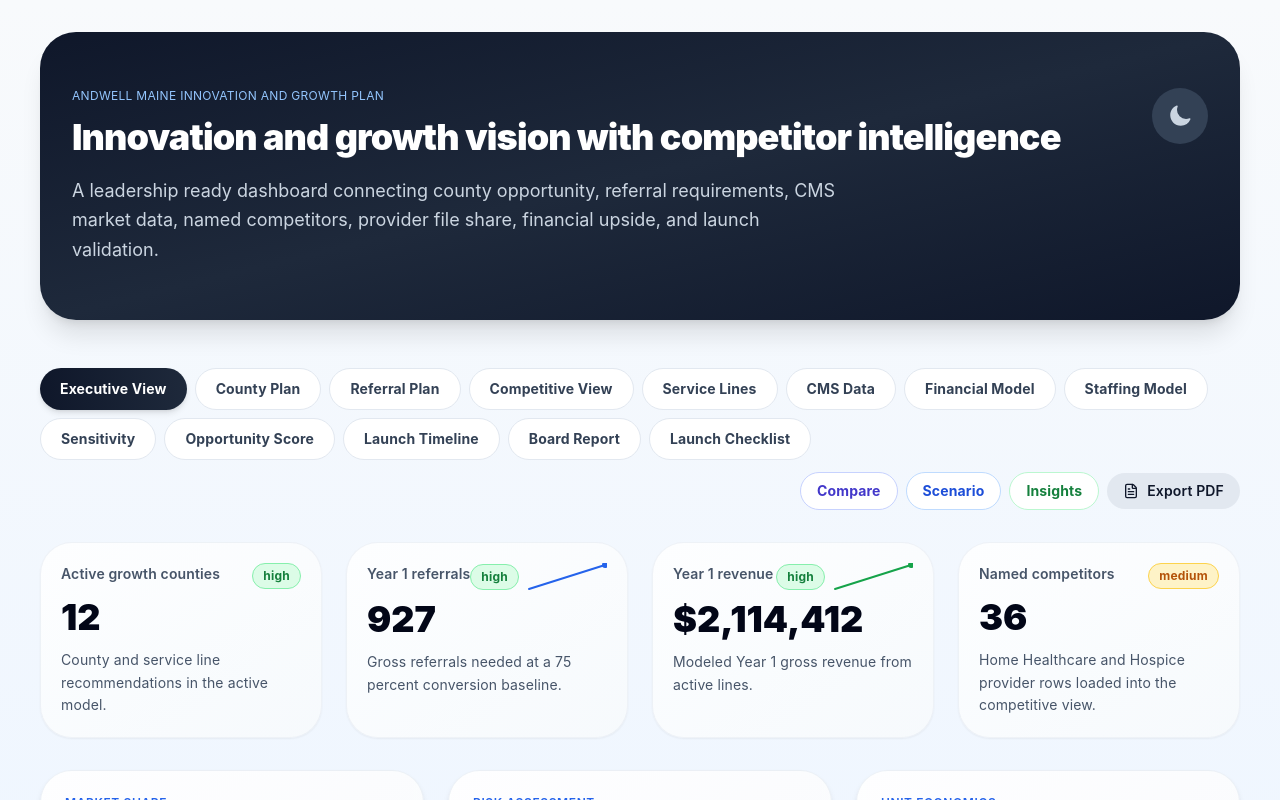
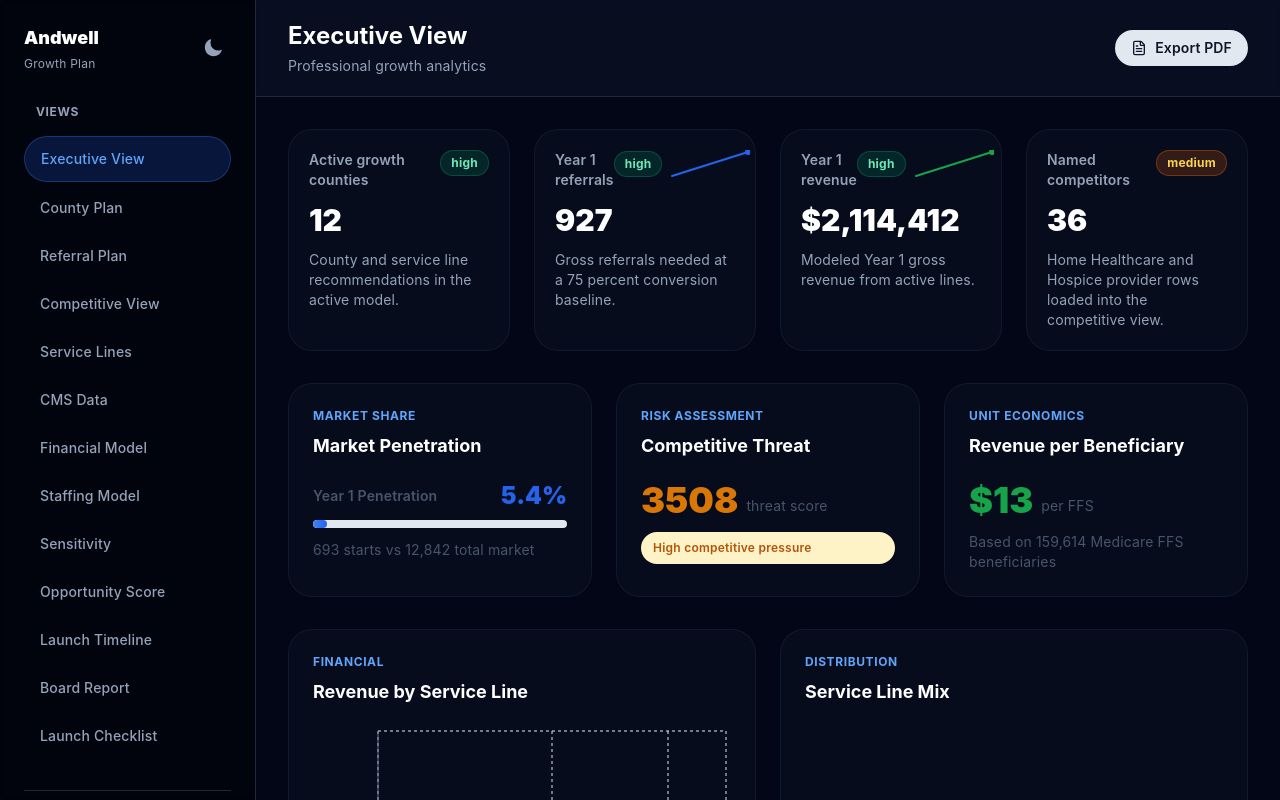
Before and after one commit to Thordadpool5413/Andwell-Growth-Plan, a React (Vite) app: page / in a window 1280 px wide. Shown: the top 800 px of the page. Built offline with nearby package versions, Linux system fonts and the light colour scheme.

Commit message:
feat: redesign app with professional dark theme
Complete overhaul of app layout and styling for a modern dark theme.

```diff
--- a/src/App.jsx
+++ b/src/App.jsx
@@ -59,83 +59,93 @@ function Dashboard() {
   };
 
   return (
-    <div className={`min-h-screen transition-smooth ${dark ? "bg-slate-950 text-slate-100" : "bg-gradient-to-b from-slate-50 via-blue-50 to-white text-slate-900"}`}>
-      <div className="px-4 py-8 sm:px-6 lg:px-10">
-        {/* Professional Header with Hero Section */}
-        <header className={`mx-auto mb-12 max-w-7xl rounded-2xl overflow-hidden shadow-xl transition-smooth ${dark ? "bg-gradient-to-br from-blue-950/80 via-slate-900/80 to-slate-950/80 border border-slate-800/50 backdrop-blur-sm" : "bg-gradient-to-br from-slate-900 via-slate-800 to-slate-900"}`}>
-          <div className="px-8 py-14 flex items-start justify-between gap-8">
-            <div className="flex-1 min-w-0">
-              <p className="text-caption text-blue-300 mb-3 animate-fade-in">Andwell Maine Innovation and Growth Plan</p>
-              <h1 className="text-heading-xl text-white mb-4 animate-slide-in">
-                Innovation and growth vision with competitor intelligence
-              </h1>
-              <p className="text-lg leading-relaxed text-slate-300 max-w-3xl animate-slide-in" style={{ animationDelay: '100ms' }}>
-                A leadership ready dashboard connecting county opportunity, referral requirements, CMS market data, named competitors, provider file share, financial upside, and launch validation.
-              </p>
+    <div className="min-h-screen bg-slate-950 text-slate-100 flex">
+      {/* Sidebar Navigation */}
+      <aside className="w-64 border-r border-slate-800 bg-black/40 backdrop-blur-sm p-6 flex flex-col gap-8 overflow-y-auto sticky top-0 h-screen">
+        {/* Logo/Branding */}
+        <div className="flex items-center justify-between">
+          <div>
+            <h1 className="text-lg font-black text-white">Andwell</h1>
+            <p className="text-xs text-slate-400 mt-1">Growth Plan</p>
           </div>
           <button
             onClick={toggle}
-              className={`shrink-0 rounded-full p-4 transition-all duration-300 hover:scale-110 ${dark ? "bg-slate-700/60 text-amber-300 hover:bg-slate-600 hover:shadow-lg" : "bg-slate-700 text-slate-300 hover:bg-slate-600"}`}
+            className="rounded-full p-2 hover:bg-slate-800 transition-colors"
             title={dark ? "Switch to light mode" : "Switch to dark mode"}
           >
             {dark ? (
-                <svg xmlns="http://www.w3.org/2000/svg" viewBox="0 0 24 24" fill="currentColor" className="h-6 w-6">
+              <svg xmlns="http://www.w3.org/2000/svg" viewBox="0 0 24 24" fill="currentColor" className="h-5 w-5 text-amber-400">
                 <path d="M12 2.25a.75.75 0 01.75.75v2.25a.75.75 0 01-1.5 0V3a.75.75 0 01.75-.75zM7.5 12a4.5 4.5 0 119 0 4.5 4.5 0 01-9 0zM18.894 6.166a.75.75 0 00-1.06-1.06l-1.591 1.59a.75.75 0 101.06 1.061l1.591-1.59zM21.75 12a.75.75 0 01-.75.75h-2.25a.75.75 0 010-1.5H21a.75.75 0 01.75.75zM17.834 18.894a.75.75 0 001.06-1.06l-1.59-1.591a.75.75 0 10-1.061 1.06l1.59 1.591zM12 18a.75.75 0 01.75.75V21a.75.75 0 01-1.5 0v-2.25A.75.75 0 0112 18zM7.758 17.303a.75.75 0 00-1.061-1.06l-1.591 1.59a.75.75 0 001.06 1.061l1.591-1.59zM6 12a.75.75 0 01-.75.75H3a.75.75 0 010-1.5h2.25A.75.75 0 016 12zM6.697 7.757a.75.75 0 001.06-1.06l-1.59-1.591a.75.75 0 00-1.061 1.06l1.59 1.591z" />
               </svg>
             ) : (
-                <svg xmlns="http://www.w3.org/2000/svg" viewBox="0 0 24 24" fill="currentColor" className="h-6 w-6">
+              <svg xmlns="http://www.w3.org/2000/svg" viewBox="0 0 24 24" fill="currentColor" className="h-5 w-5 text-slate-400">
                 <path fillRule="evenodd" d="M9.528 1.718a.75.75 0 01.162.819A8.97 8.97 0 009 6a9 9 0 009 9 8.97 8.97 0 003.463-.69.75.75 0 01.981.98 10.503 10.503 0 01-9.694 6.46c-5.799 0-10.5-4.701-10.5-10.5 0-4.368 2.667-8.112 6.46-9.694a.75.75 0 01.818.162z" clipRule="evenodd" />
               </svg>
             )}
           </button>
         </div>
-        </header>
 
-        <div className="mx-auto max-w-7xl space-y-8">
-          {/* Tab Navigation with Enhanced Styling */}
-          <div className="flex flex-wrap items-center gap-3">
-            <div className="flex flex-wrap gap-2">
+        {/* Navigation */}
+        <nav className="space-y-1 flex-1">
+          <p className="text-xs font-bold text-slate-400 uppercase tracking-wider px-3 mb-3">Views</p>
           {TABS.map((tab) => (
             <button
               key={tab}
               onClick={() => setActiveTab(tab)}
-                  className={`rounded-lg px-5 py-2.5 text-sm font-bold transition-all duration-200 focus-ring ${
+              className={`w-full text-left px-4 py-3 rounded-lg text-sm font-medium transition-all duration-200 ${
                 activeTab === tab
-                      ? dark ? "bg-gradient-to-r from-blue-600 to-blue-700 text-white shadow-lg shadow-blue-600/30" : "bg-gradient-to-r from-slate-900 to-slate-800 text-white shadow-md"
-                      : dark ? "bg-slate-800/60 text-slate-300 hover:bg-slate-700/80 hover:text-slate-100 border border-slate-700/50" : "bg-white text-slate-700 hover:bg-slate-50 border border-slate-200"
+                  ? "bg-blue-600/20 text-blue-400 border border-blue-500/30"
+                  : "text-slate-400 hover:text-slate-300 hover:bg-slate-800/50"
               }`}
             >
               {tab}
             </button>
           ))}
-            </div>
+        </nav>
 
-            {/* Action Buttons */}
-            <div className="ml-auto flex items-center gap-2 flex-wrap">
+        {/* Bottom Actions */}
+        <div className="space-y-2 border-t border-slate-800 pt-4">
+          <button
+            onClick={() => { setShowScenario((p) => !p); if (showCompare) setShowCompare(false); }}
+            className={`w-full text-left px-4 py-2.5 rounded-lg text-sm font-medium transition-all duration-200 ${showScenario ? "bg-blue-600/30 text-blue-300 border border-blue-500/40" : "text-slate-400 hover:text-slate-300 hover:bg-slate-800/50"}`}
+          >
+            {showScenario ? "✓" : "○"} Scenario Model
+          </button>
           <button
             onClick={() => { setShowCompare((p) => !p); if (showScenario) setShowScenario(false); }}
-                className={`rounded-lg px-4 py-2 text-sm font-bold transition-all duration-200 focus-ring ${showCompare ? "bg-indigo-600 text-white shadow-lg shadow-indigo-600/30" : dark ? "bg-slate-800/60 text-indigo-400 hover:bg-slate-700/80 border border-slate-700/50" : "bg-white text-indigo-700 hover:bg-indigo-50 border border-indigo-200"}`}
+            className={`w-full text-left px-4 py-2.5 rounded-lg text-sm font-medium transition-all duration-200 ${showCompare ? "bg-indigo-600/30 text-indigo-300 border border-indigo-500/40" : "text-slate-400 hover:text-slate-300 hover:bg-slate-800/50"}`}
           >
-                {showCompare ? "✓ Compare" : "Compare"}
-              </button>
-              <button
-                onClick={() => { setShowScenario((p) => !p); if (showCompare) setShowCompare(false); }}
-                className={`rounded-lg px-4 py-2 text-sm font-bold transition-all duration-200 focus-ring ${showScenario ? "bg-blue-600 text-white shadow-lg shadow-blue-600/30" : dark ? "bg-slate-800/60 text-blue-400 hover:bg-slate-700/80 border border-slate-700/50" : "bg-white text-blue-700 hover:bg-blue-50 border border-blue-200"}`}
-              >
-                {showScenario ? "✓ Model" : "Scenario"}
+            {showCompare ? "✓" : "○"} Compare
           </button>
           <button
             onClick={() => setShowInsights((p) => !p)}
-                className={`rounded-lg px-4 py-2 text-sm font-bold transition-all duration-200 focus-ring ${showInsights ? "bg-green-600 text-white shadow-lg shadow-green-600/30" : dark ? "bg-slate-800/60 text-green-400 hover:bg-slate-700/80 border border-slate-700/50" : "bg-white text-green-700 hover:bg-green-50 border border-green-200"}`}
+            className={`w-full text-left px-4 py-2.5 rounded-lg text-sm font-medium transition-all duration-200 ${showInsights ? "bg-emerald-600/30 text-emerald-300 border border-emerald-500/40" : "text-slate-400 hover:text-slate-300 hover:bg-slate-800/50"}`}
           >
-                {showInsights ? "✓ Insights" : "Insights"}
+            {showInsights ? "✓" : "○"} Insights
           </button>
+        </div>
+      </aside>
+
+      {/* Main Content */}
+      <main className="flex-1 flex flex-col">
+        {/* Top Header */}
+        <header className="border-b border-slate-800 bg-slate-900/50 backdrop-blur-sm sticky top-0 z-40">
+          <div className="px-8 py-5 flex items-center justify-between">
+            <div>
+              <h2 className="text-2xl font-bold text-white">{activeTab}</h2>
+              <p className="text-sm text-slate-400 mt-1">Professional growth analytics</p>
+            </div>
+            <div className="flex items-center gap-3">
               <ExportButton targetId="tab-content" filename={`Andwell - ${activeTab}`} />
             </div>
           </div>
+        </header>
 
+        {/* Content Area */}
+        <div className="flex-1 overflow-y-auto">
+          <div className="px-8 py-8 max-w-7xl mx-auto">
             {showScenario && (
-            <div className="space-y-4">
+              <div className="mb-8 space-y-4">
                 <ScenarioPanel scenario={scenario} setScenario={setScenario} />
                 <ScenarioManager />
               </div>
@@ -160,6 +170,7 @@ function Dashboard() {
             </div>
           </div>
         </div>
+      </main>
     </div>
   );
 }
--- a/src/components/Card.jsx
+++ b/src/components/Card.jsx
@@ -1,27 +1,16 @@
 import React from "react";
-import { useDarkMode } from "./DarkModeContext.jsx";
 
 export default function Card({ title, eyebrow, children, className = "" }) {
-  const { dark } = useDarkMode();
   return (
     <section className={`
-      rounded-xl border p-6 shadow-md transition-smooth
-      ${dark
-        ? "border-slate-700/60 bg-gradient-to-br from-slate-800/80 to-slate-800/60 backdrop-blur-sm hover:from-slate-800/90 hover:to-slate-800/70"
-        : "border-slate-200/60 bg-gradient-to-br from-white/90 to-slate-50/90 backdrop-blur-sm hover:from-white hover:to-slate-50"}
-      hover:shadow-lg hover:scale-[1.01]
+      rounded-lg border border-slate-800/50 bg-slate-900/40 backdrop-blur-sm p-6
+      transition-all duration-200 hover:border-slate-700 hover:bg-slate-800/50
       ${className}
     `}>
-      <p className={`
-        mb-2 text-label
-        ${dark ? "text-blue-400" : "text-blue-600"}
-      `}>
+      <p className="mb-2 text-xs font-bold uppercase tracking-wider text-blue-400">
         {eyebrow}
       </p>
-      <h2 className={`
-        text-heading-sm font-bold
-        ${dark ? "text-white" : "text-slate-950"}
-      `}>
+      <h2 className="text-lg font-bold text-white">
         {title}
       </h2>
       <div className="mt-5">{children}</div>
--- a/src/components/Metric.jsx
+++ b/src/components/Metric.jsx
@@ -1,20 +1,17 @@
 import React from "react";
-import { useDarkMode } from "./DarkModeContext.jsx";
 import Sparkline from "./Sparkline.jsx";
 
 export default function Metric({ label, value, detail, sparkData, sparkColor, confidence = null, className = "" }) {
-  const { dark } = useDarkMode();
-
   const getConfidenceBadge = (level) => {
     if (!level) return null;
     const colors = {
-      high: { bg: dark ? "bg-success-900/40 border-success-700/50" : "bg-success-100 border-success-300", text: dark ? "text-success-300" : "text-success-700" },
-      medium: { bg: dark ? "bg-warning-900/40 border-warning-700/50" : "bg-warning-100 border-warning-300", text: dark ? "text-warning-300" : "text-warning-700" },
-      low: { bg: dark ? "bg-error-900/40 border-error-700/50" : "bg-error-100 border-error-300", text: dark ? "text-error-300" : "text-error-700" },
+      high: "bg-emerald-900/40 border-emerald-700/50 text-emerald-300",
+      medium: "bg-amber-900/40 border-amber-700/50 text-amber-300",
+      low: "bg-red-900/40 border-red-700/50 text-red-300",
     };
     const style = colors[level] || colors.medium;
     return (
-      <span className={`text-xs font-bold px-2.5 py-1 rounded-full border ${style.bg} ${style.text}`}>
+      <span className={`text-xs font-bold px-2.5 py-1 rounded-full border ${style}`}>
         {level}
       </span>
     );
@@ -22,15 +19,12 @@ export default function Metric({ label, value, detail, sparkData, sparkColor, co
 
   return (
     <div className={`
-      rounded-xl border shadow-sm p-5 transition-smooth
-      ${dark
-        ? "border-slate-700/50 bg-gradient-to-br from-slate-800/60 to-slate-800/40 hover:from-slate-800/80 hover:to-slate-800/60"
-        : "border-slate-200/50 bg-gradient-to-br from-white/80 to-slate-50/80 hover:from-white hover:to-slate-100"}
-      hover:shadow-md hover:scale-[1.01]
+      rounded-lg border border-slate-800/50 bg-slate-900/40 backdrop-blur-sm p-5
+      transition-all duration-200 hover:border-slate-700 hover:bg-slate-800/50
       ${className}
     `}>
-      <div className="flex items-start justify-between mb-1">
-        <p className={`text-body-sm font-semibold ${dark ? "text-slate-400" : "text-slate-600"}`}>
+      <div className="flex items-start justify-between mb-3">
+        <p className="text-sm font-semibold text-slate-400">
           {label}
         </p>
         <div className="flex items-center gap-2">
@@ -38,16 +32,10 @@ export default function Metric({ label, value, detail, sparkData, sparkColor, co
           {sparkData && <Sparkline data={sparkData} color={sparkColor} />}
         </div>
       </div>
-      <p className={`
-        text-4xl font-black mt-2
-        ${dark ? "text-white" : "text-slate-950"}
-      `}>
+      <p className="text-3xl font-black text-white">
         {value}
       </p>
-      <p className={`
-        mt-3 text-body-sm leading-relaxed
-        ${dark ? "text-slate-400" : "text-slate-600"}
-      `}>
+      <p className="mt-3 text-sm text-slate-400">
         {detail}
       </p>
     </div>
--- a/src/index.css
+++ b/src/index.css
@@ -4,12 +4,21 @@
 
 :root {
   font-family: Inter, ui-sans-serif, system-ui, -apple-system, BlinkMacSystemFont, "Segoe UI", sans-serif;
-  color: #0f172a;
-  background: #f8fafc;
+  color: #f1f5f9;
+  background: #0f172a;
+  --color-primary: #3b82f6;
+  --color-primary-dark: #1e40af;
+  --color-secondary: #10b981;
+  --color-accent: #8b5cf6;
+  --color-background: #0f172a;
+  --color-surface: #1e293b;
+  --color-border: #334155;
 }
 
 html {
   scroll-behavior: smooth;
+  background-color: #0f172a;
+  color: #f1f5f9;
 }
 
 body {
@@ -17,6 +26,8 @@ body {
   min-width: 320px;
   min-height: 100vh;
   transition: background-color 0.3s ease, color 0.3s ease;
+  background-color: #0f172a;
+  color: #f1f5f9;
 }
 
 /* Dark mode styles */
@@ -34,13 +45,13 @@ textarea {
 
 /* Focus states for accessibility */
 *:focus-visible {
-  outline: 2px solid #0ea5e9;
+  outline: 2px solid #3b82f6;
   outline-offset: 2px;
 }
 
 button:focus-visible,
 a:focus-visible {
-  outline: 2px solid #0ea5e9;
+  outline: 2px solid #3b82f6;
   outline-offset: 2px;
 }
 
@@ -66,18 +77,14 @@ a:focus-visible {
     @apply hover:shadow-lg hover:scale-[1.01] transition-smooth;
   }
 
-  /* Professional card with glass effect */
-  .card-glass {
-    @apply backdrop-blur-md bg-glass border border-white/10;
-  }
-
-  .card-glass[data-dark="true"] {
-    @apply bg-glass-dark;
+  /* Professional dark card */
+  .card-dark {
+    @apply rounded-lg border border-slate-800/50 bg-slate-900/30 backdrop-blur-sm p-5 transition-all hover:border-slate-700 hover:bg-slate-800/50;
   }
 
   /* Metric card styling */
   .metric-card {
-    @apply rounded-2xl border p-5 shadow-lg transition-colors duration-300;
+    @apply rounded-lg border border-slate-800/50 bg-slate-900/40 backdrop-blur-sm p-5 shadow-md transition-all hover:bg-slate-800/60;
   }
 
   /* Button base */
```
Lines whose indentation alone changed are shown as unchanged.
